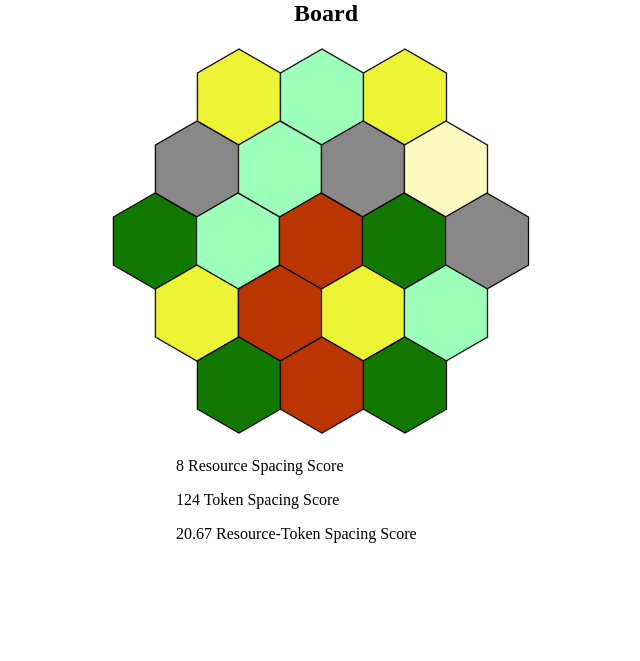
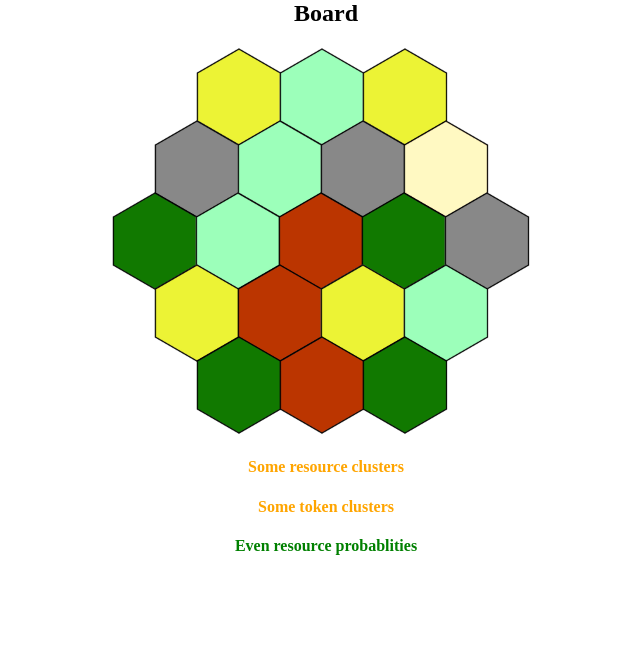
Before and after one commit to tuchfarber/catan-board-finder, a plain HTML site: page index.html in a window 1280 px wide. Shown: the whole page, without its empty margins (314-954 px from the left). Drawn offline with nearby package versions, Linux system fonts and the light colour scheme.

Commit message:
Added easily understandable scores

```diff
--- a/catan_randomizer.css
+++ b/catan_randomizer.css
@@ -23,6 +23,7 @@ html,body{
   height:200px;
   width:300px;
   margin:20px auto;
+  text-align:center;
 }
 .spacer_0{
   display:inline-block;
@@ -43,3 +44,12 @@ html,body{
   display:inline-block;
   margin-left:84px;
 }
+.green{
+  color:green;
+}
+.orange{
+  color:orange;
+}
+.red{
+  color:red;
+}
--- a/catan_randomizer.js
+++ b/catan_randomizer.js
@@ -19,15 +19,32 @@ window.onload = function(){
     scores = new Vue({
         el: '#scores',
         data: {
-            resource_spacing: 0,
-            token_spacing: 0,
-            resource_token_spacing: 0
+            resource_spacing: {"score":0,"text":"","color":""},
+            token_spacing: {"score":0,"text":"","color":""},
+            resource_token_spacing: {"score":0,"text":"","color":""}
         },
         methods:{
             updateScores: function(){
-                this.resource_spacing = resourceSpacingAll(board.tiles);
-                this.token_spacing = tokenSpacingAll(board.tiles);
-                this.resource_token_spacing = tokenResourceSpacingAll(board.tiles);
+                this.resource_spacing = this.buildScoreObj(resourceSpacingAll(board.tiles));
+                this.token_spacing = this.buildScoreObj(tokenSpacingAll(board.tiles));
+                this.resource_token_spacing = this.buildScoreObj(tokenResourceSpacingAll(board.tiles));
+            },
+            buildScoreObj: function(score){
+                // Score ranges do not overlap, so we can assume type by score
+                let message = "";
+                let color = "";
+                if(score >= 0 && score <= 6){message = "Few resource clusters";color = "green"}
+                else if(score > 6 && score <= 12){message = "Some resource clusters";color = "orange"}
+                else if(score > 12 && score <= 18){message = "Many resource clusters";color = "red"}
+                else if(score > 18 && score <= 25){message = "Even resource probablities";color = "green"}
+                else if(score > 25 && score <= 31){message = "Slightly uneven resource probablities";color = "orange"}
+                else if(score > 31 && score <= 60){message = "Very uneven resource probablities";color = "red"}
+                else if(score > 60 && score <= 101){message = "Few token clusters";color = "green"}
+                else if(score > 101 && score <= 127){message = "Some token clusters";color = "orange"}
+                else if(score > 127 && score <= 160){message = "Many token clusters";color = "red"}
+                else{message = "Score outside bounds"}
+                console.log(score)
+                return {"score":score,"text":message,"color":color}
             }
         }
     })
@@ -73,7 +90,7 @@ function tokenResourceSpacingAll(tiles){
     means.forEach(function(mean){
         result += Math.abs(mean - avg_res_val)
     })
-    return result.toFixed(2);
+    return result.toFixed();
 }
 
 /***********************
--- a/index.html
+++ b/index.html
@@ -19,9 +19,9 @@
             </template>
         </div>
         <div id="scores">
-            <p>{{resource_spacing}} Resource Spacing Score</p>
-            <p>{{token_spacing}} Token Spacing Score</p>
-            <p>{{resource_token_spacing}} Resource-Token Spacing Score</p>
+            <h4 :class="resource_spacing['color']">{{resource_spacing.text}}</h4>
+            <h4 :class="token_spacing.color">{{token_spacing.text}}</h4>
+            <h4 :class="resource_token_spacing.color">{{resource_token_spacing.text}}</h4>
         </div>
     </body>
 </html>
```
